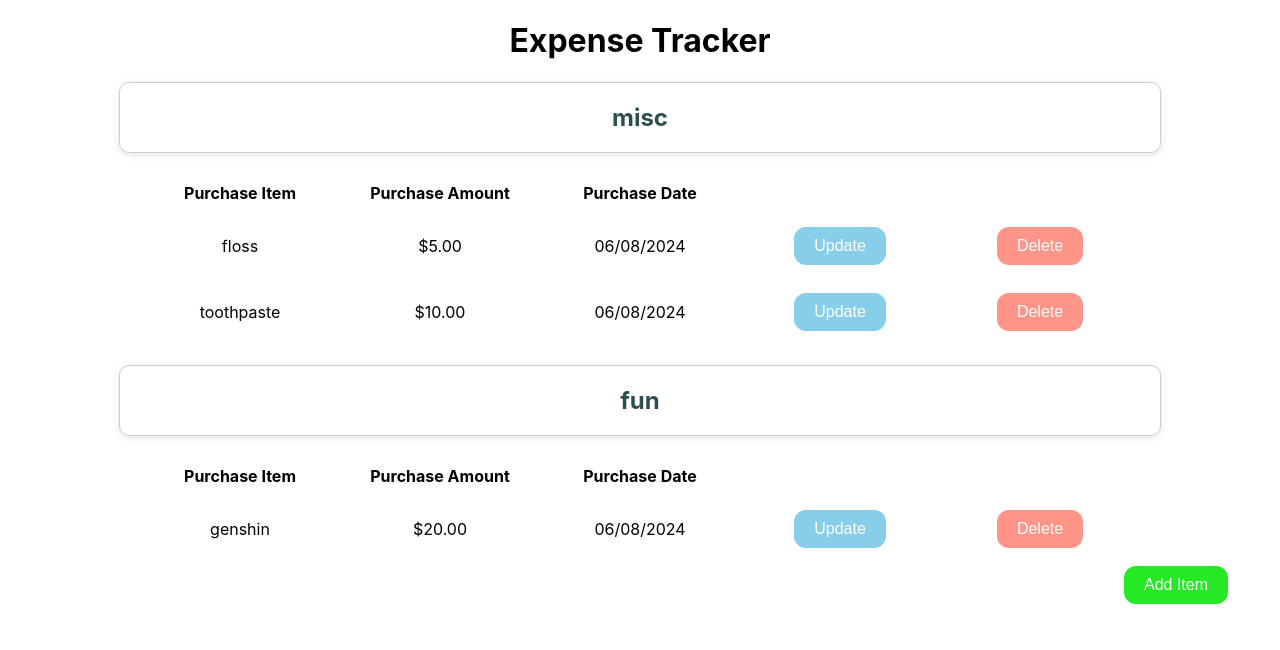
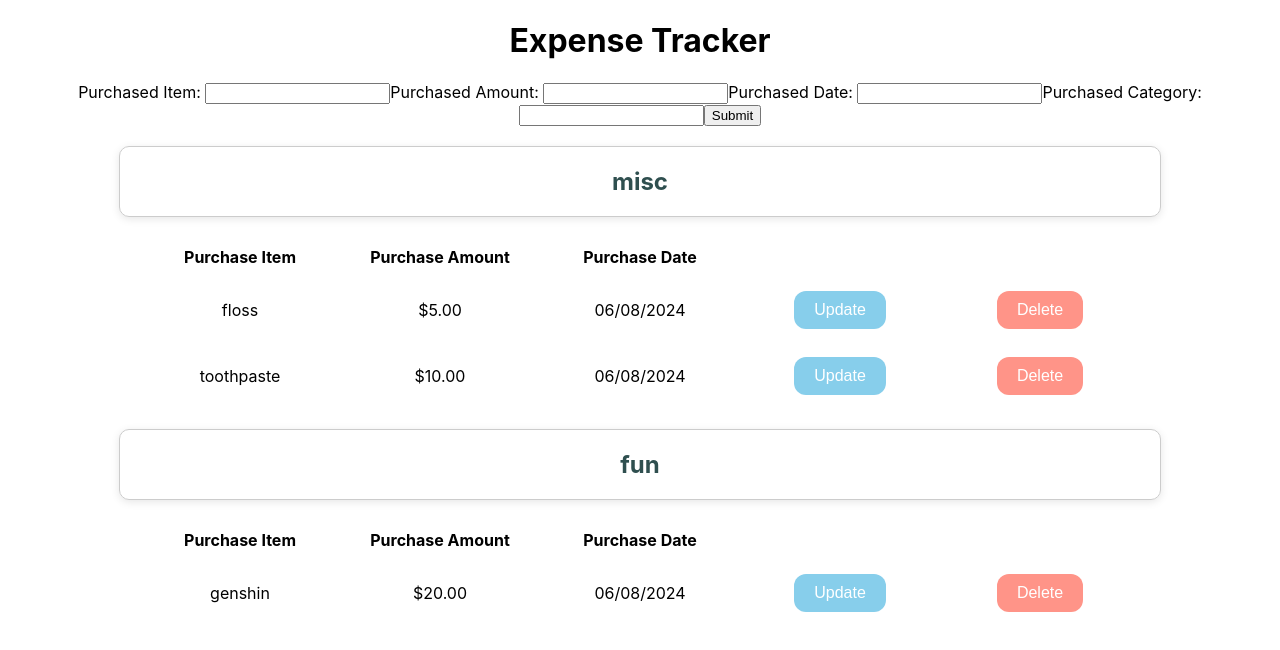
Before and after one commit to AngelD2000/expense-tracker-app, a React (Create React App) app: page / in a window 1280 px wide. Both pictures are taken after a click on the button "Add Item". Shown: the top 650 px of the page. Built offline with nearby package versions, Linux system fonts and the light colour scheme.

Commit message:
add button is changed to input boxes

```diff
--- a/src/App.css
+++ b/src/App.css
@@ -6,5 +6,4 @@
 
 .additm-container {
   position: absolute;
-  right: 50px;
 }
--- a/src/App.jsx
+++ b/src/App.jsx
@@ -1,6 +1,7 @@
 import './App.css';
 import ExpenseCategory from './components/ExpenseCategory';
 import Button from "./components/Button";
+import { useState } from 'react';
 
 const categories = ["misc", "fun"]
 
@@ -26,21 +27,50 @@ const dummyItems = [
 ]
 
 function App() {
+
+  const [isOpenInput, setOpenInput] = useState(false);
+  const [newItem, setNewItem] = useState({
+    "purchaseItem": "",
+    "purhcaseAmount": "",
+    "purhcaseDate": "",
+    "budgetCategory": ""
+  })
+
   const addOnclick = () => {
     console.log("Add is clicked!")
+    setOpenInput(true);
+
+  }
+
+  const handleOnSubmit = (event) => {
+    event.preventDefault();
+    console.log("Onsubmit clicked!")
+    setOpenInput(false)
+    setNewItem(...dummyItems, newItem)
 
   }
   return (
 
     <div className="App">
       <h1>Expense Tracker</h1>
+      {!isOpenInput && <Button name="Add Item" colorClass={"btn-add"} onClick={addOnclick} />}
+
+      {isOpenInput &&
+      <form onSubmit={handleOnSubmit}>
+        <label>Purchased Item:  <input name="item" value={newItem.purchaseItem} /></label>
+        <label>Purchased Amount:  <input name="amount" value={newItem.purhcaseAmount} /></label>
+        <label>Purchased Date:  <input name="date" value={newItem.purhcaseDate} /></label>
+        <label>Purchased Category:  <input name="category" value={newItem.budgetCategory} /></label>
+        <button type='submit' value='Submit'>Submit</button>
+      </form>
+      }
       {categories.map((category, index) =>
         <ExpenseCategory
           items={dummyItems}
           category={category}
         />)}
       <div className="additm-container">
-        <Button name="Add Item" colorClass={"btn-add"} onClick={addOnclick} />
+
       </div>
     </div>
   );
```
